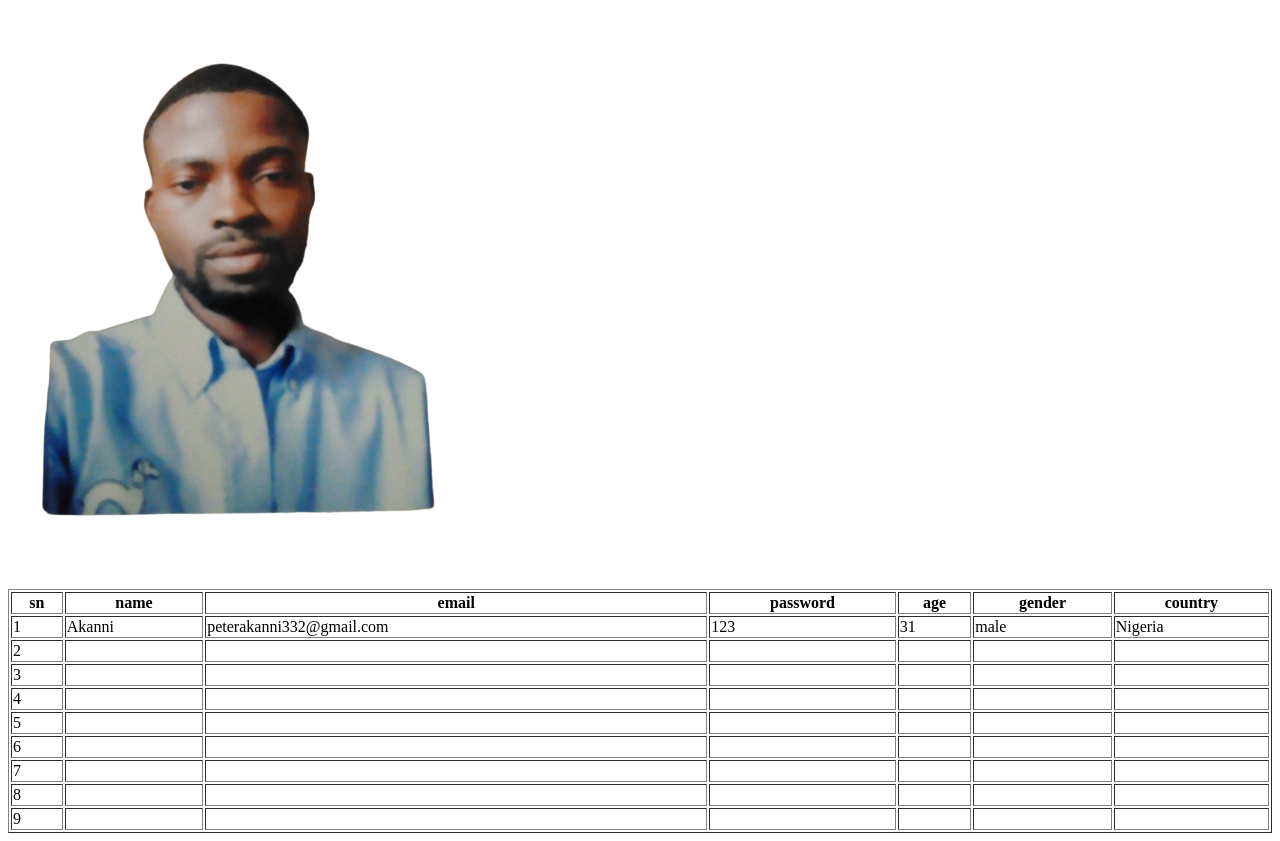
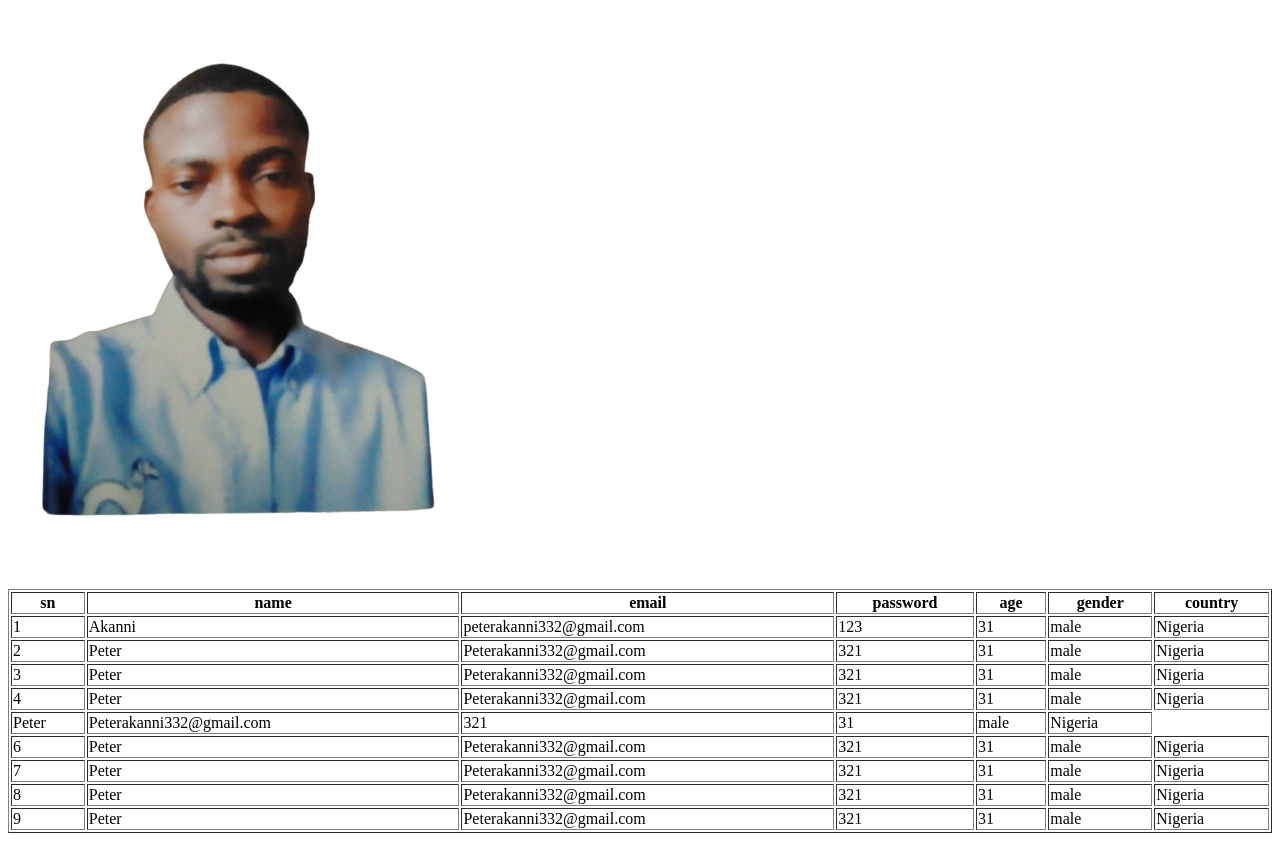
Before and after one commit to peteros332/html-assignment-2, a plain HTML site: page index.html in a window 1280 px wide. Drawn offline with Linux system fonts and the light colour scheme.

Commit message:
Update index.html

```diff
--- a/index.html
+++ b/index.html
@@ -29,75 +29,74 @@
         </tr>
                <tr contenteditable="">
             <td>2</td>
-            <td></td>
-            <td></td>
-            <td></td>
-            <td></td>
-            <td></td>
-            <td></td>
+            <td>Peter</td>
+            <td>Peterakanni332@gmail.com</td>
+            <td>321</td>
+            <td>31</td>
+            <td>male</td>
+            <td>Nigeria</td>
         </tr>
         <tr contenteditable="">
             <td>3</td>
-            <td></td>
-            <td></td>
-            <td></td>
-            <td></td>
-            <td></td>
-            <td></td>
+            <td>Peter</td>
+            <td>Peterakanni332@gmail.com</td>
+            <td>321</td>
+            <td>31</td>
+            <td>male</td>
+            <td>Nigeria</td>
         </tr>
         <tr contenteditable="">
             <td>4</td>
-            <td></td>
-            <td></td>
-            <td></td>
-            <td></td>
-            <td></td>
-            <td></td>
+           <td>Peter</td>
+            <td>Peterakanni332@gmail.com</td>
+            <td>321</td>
+            <td>31</td>
+            <td>male</td>
+            <td>Nigeria</td>
         </tr>
         <tr contenteditable="">
-            <td>5</td>
-            <td></td>
-            <td></td>
-            <td></td>
-            <td></td>
-            <td></td>
-            <td></td>
+           <td>Peter</td>
+            <td>Peterakanni332@gmail.com</td>
+            <td>321</td>
+            <td>31</td>
+            <td>male</td>
+            <td>Nigeria</td>
         </tr>
         <tr contenteditable="">
             <td>6</td>
-            <td></td>
-            <td></td>
-            <td></td>
-            <td></td>
-            <td></td>
-            <td></td>
+           <td>Peter</td>
+            <td>Peterakanni332@gmail.com</td>
+            <td>321</td>
+            <td>31</td>
+            <td>male</td>
+            <td>Nigeria</td>
         </tr>
         <tr contenteditable="">
             <td>7</td>
-            <td></td>
-            <td></td>
-            <td></td>
-            <td></td>
-            <td></td>
-            <td></td>
+           <td>Peter</td>
+            <td>Peterakanni332@gmail.com</td>
+            <td>321</td>
+            <td>31</td>
+            <td>male</td>
+            <td>Nigeria</td>
         </tr>
         <tr contenteditable="">
             <td>8</td>
-            <td></td>
-            <td></td>
-            <td></td>
-            <td></td>
-            <td></td>
-            <td></td>
+          <td>Peter</td>
+            <td>Peterakanni332@gmail.com</td>
+            <td>321</td>
+            <td>31</td>
+            <td>male</td>
+            <td>Nigeria</td>
         </tr>
         <tr contenteditable="">
             <td>9</td>
-            <td></td>
-            <td></td>
-            <td></td>
-            <td></td>
-            <td></td>
-            <td></td>
+           <td>Peter</td>
+            <td>Peterakanni332@gmail.com</td>
+            <td>321</td>
+            <td>31</td>
+            <td>male</td>
+            <td>Nigeria</td>
         </tr>
     </table>
 
```
